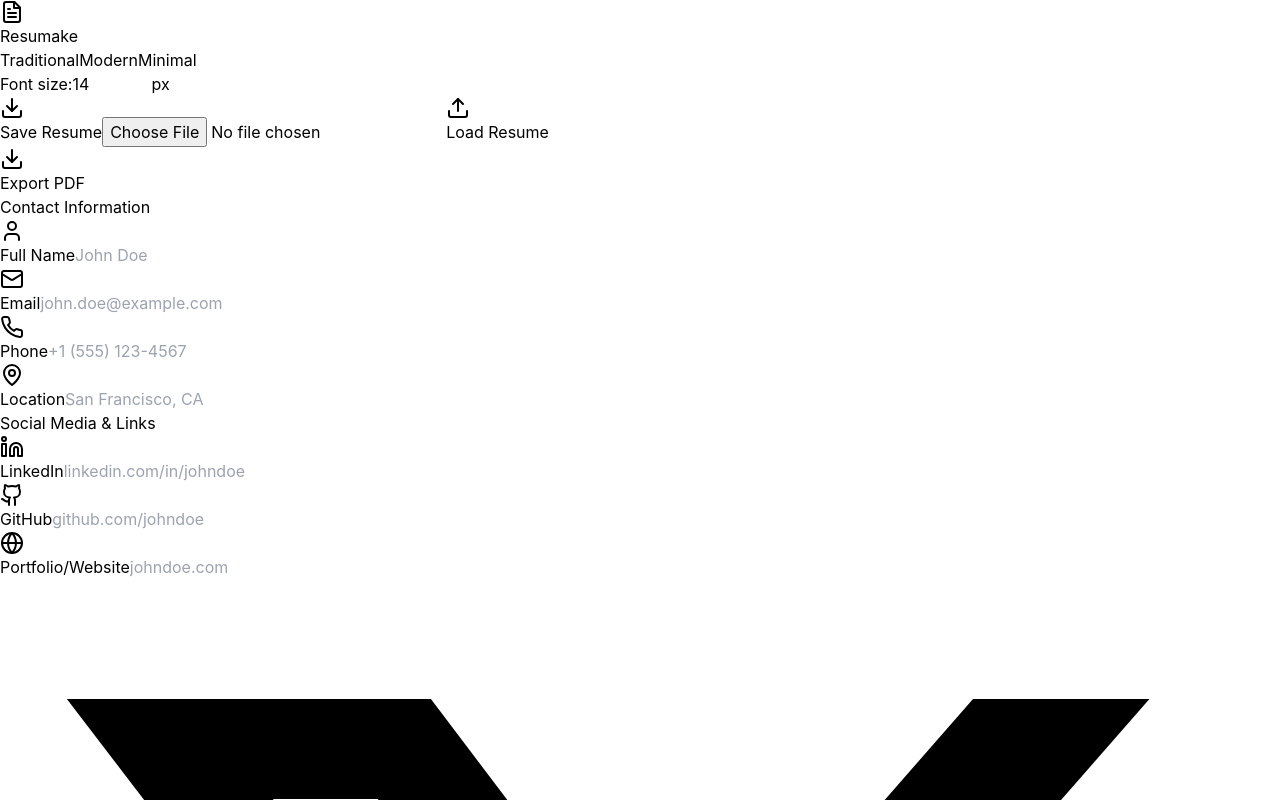
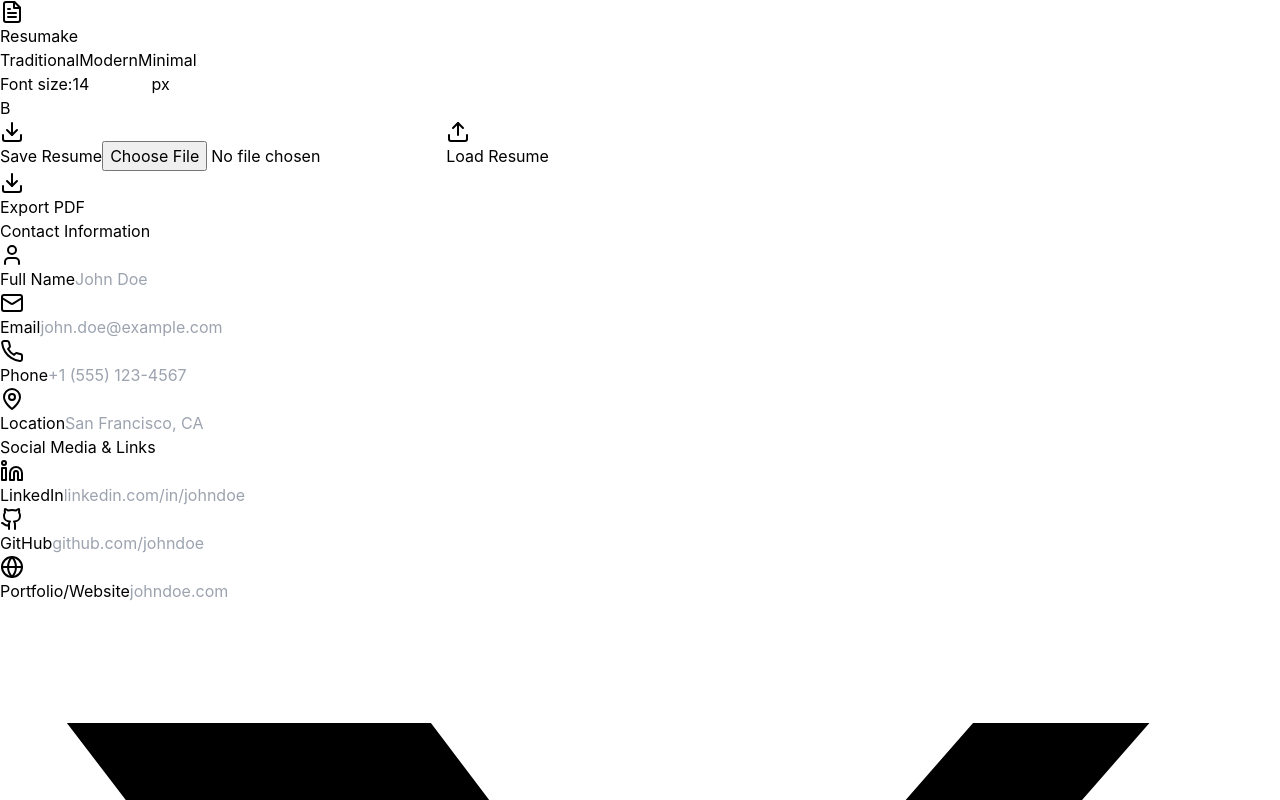
Before and after one commit to TheRealShek/QuickCV, a React (Vite) app: page / in a window 1280 px wide. Shown: the top 800 px of the page. Built offline with nearby package versions, Linux system fonts and the light colour scheme.

Commit message:
Add bold text feature to resume editor and preview

```diff
--- a/src/App.jsx
+++ b/src/App.jsx
@@ -14,6 +14,7 @@
 function App() {
   const [template, setTemplate] = useState('traditional')
   const [fontSize, setFontSize] = useState(14)
+  const [boldText, setBoldText] = useState(false)
 
   const [contact, setContact] = useState({
     name: '',
@@ -145,6 +146,7 @@
     projects,
     sectionOrder,
     fontSize,
+    boldText,
     template
   }
 
@@ -152,6 +154,7 @@
     // Update all state with loaded data
     setTemplate(loadedData.template)
     setFontSize(loadedData.fontSize)
+    setBoldText(loadedData.boldText || false)
     setContact(loadedData.contact)
     setSummary(loadedData.summary)
     setExperience(loadedData.experience)
@@ -191,6 +194,17 @@
                 />
                 <span className="text-sm text-gray-600">px</span>
               </div>
+              <button
+                onClick={() => setBoldText(!boldText)}
+                className={`px-3 py-2 rounded-md text-sm font-bold transition-colors ${
+                  boldText
+                    ? 'bg-blue-600 text-white hover:bg-blue-700'
+                    : 'bg-gray-100 text-gray-700 hover:bg-gray-200'
+                }`}
+                title={boldText ? "Disable bold text" : "Enable bold text"}
+              >
+                B
+              </button>
               <div className="h-8 w-px bg-gray-300"></div>
               <SaveLoadResume
                 resumeData={resumeData}
--- a/src/components/Preview/ResumePreview.jsx
+++ b/src/components/Preview/ResumePreview.jsx
@@ -4,7 +4,7 @@
 import MinimalTemplate from './templates/MinimalTemplate'
 
 const ResumePreview = ({ resumeData, template }) => {
-  const { fontSize = 14 } = resumeData
+  const { fontSize = 14, boldText = false } = resumeData
 
   const getTemplate = () => {
     switch (template) {
@@ -39,7 +39,8 @@
             minHeight: '11in',
             margin: '0 auto',
             boxShadow: '0 0 10px rgba(0,0,0,0.1)',
-            fontSize: `${fontSize}px`
+            fontSize: `${fontSize}px`,
+            fontWeight: boldText ? 'bold' : 'normal'
           }}
         >
           {getTemplate()}
--- a/src/components/SaveLoadResume.jsx
+++ b/src/components/SaveLoadResume.jsx
@@ -14,7 +14,8 @@
       },
       settings: {
         template: resumeData.template || 'traditional',
-        fontSize: resumeData.fontSize || 14
+        fontSize: resumeData.fontSize || 14,
+        boldText: resumeData.boldText || false
       },
       contact: {
         name: resumeData.contact.name || '',
@@ -102,6 +103,7 @@
         const loadedData = {
           template: jsonData.settings.template || 'traditional',
           fontSize: jsonData.settings.fontSize || 14,
+          boldText: jsonData.settings.boldText || false,
           contact: {
             name: jsonData.contact.name || '',
             email: jsonData.contact.email || '',
```
